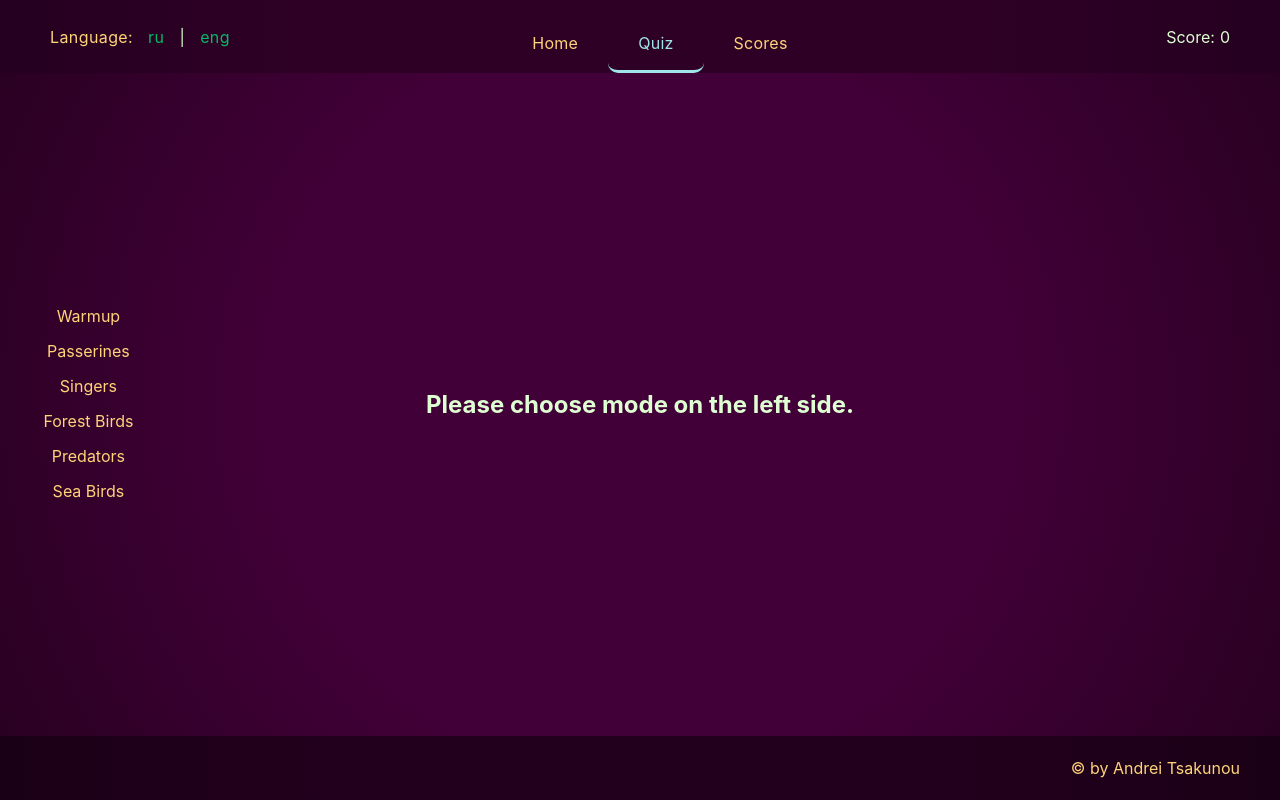
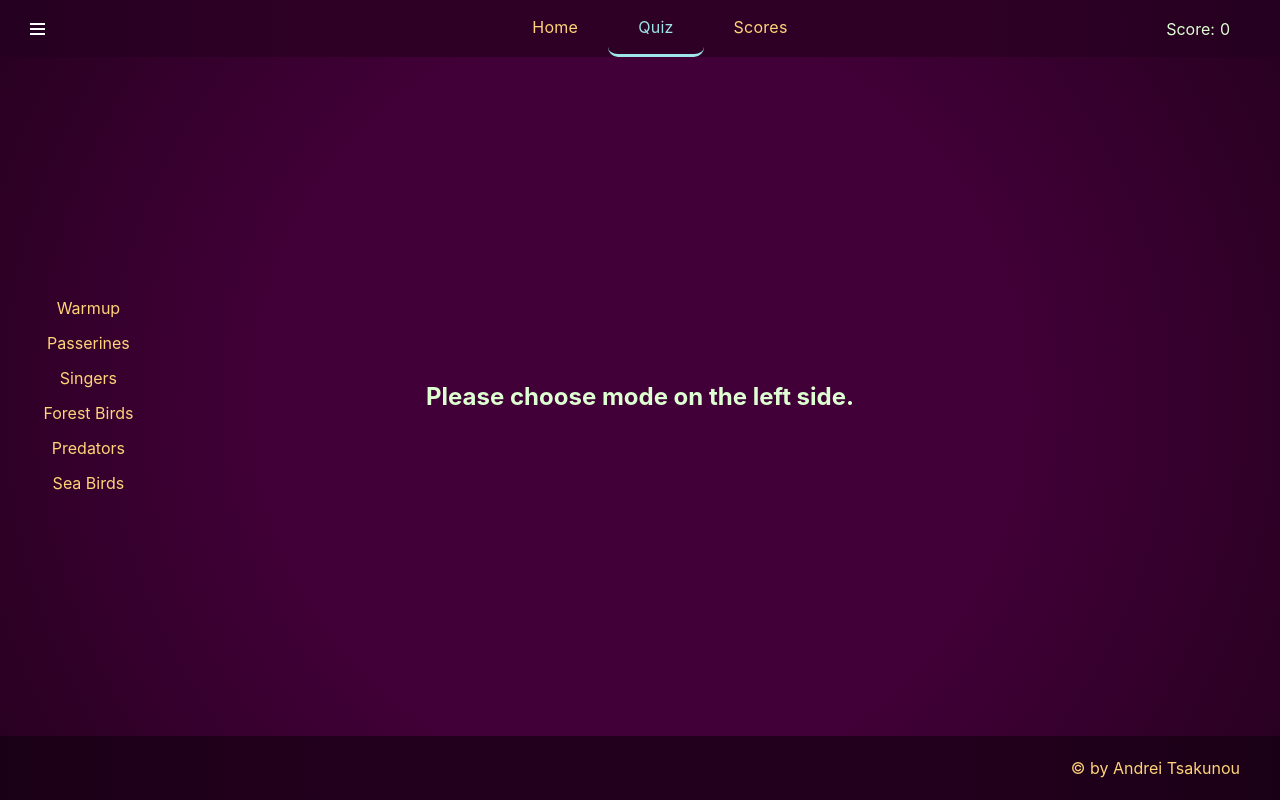
Before and after one commit to ts-andrey/23-react-projects, a React (Vite) app in the folder songbird/: page /quiz in a window 1280 px wide. Built offline with nearby package versions, Linux system fonts and the light colour scheme.

Commit message:
feat: add burger menu with some settings and fix some issues

```diff
--- a/songbird/src/components/header/Header.jsx
+++ b/songbird/src/components/header/Header.jsx
@@ -1,4 +1,4 @@
-import { NavLink } from 'react-router-dom';
+import { NavLink, useLocation } from 'react-router-dom';
 import { useStore } from '../../hook-store/store';
 
 import classes from './Header.module.css';
@@ -7,6 +7,7 @@ import { linkRouteText, resultScoreText } from './Header.langData';
 import HeaderMenu from './header-menu/HeaderMenu';
 
 export default function Header() {
+  const location = useLocation().pathname;
   const globalState = useStore()[0];
   const { scores, appLanguage } = globalState;
 
@@ -28,7 +29,17 @@ export default function Header() {
           </li>
         </ul>
       </nav>
-      <div className={classes['score__wrapper']}><span className={classes['score__margin']}>{resultScoreText[appLanguage]}</span><span>{scores}</span></div>
+      {location.includes('quiz')
+        ? (
+          <div className={classes['score__wrapper']}>
+            <span className={classes['score__margin']}>
+              {resultScoreText[appLanguage]}
+            </span>
+            <span>{scores}</span>
+          </div>
+        )
+        : null
+      }
     </header>
   )
 }
--- a/songbird/src/components/header/header-menu/HeaderMenu.jsx
+++ b/songbird/src/components/header/header-menu/HeaderMenu.jsx
@@ -1,37 +1,84 @@
+import { useState } from 'react';
 import { useLocation } from 'react-router-dom';
 import { useStore } from '../../../hook-store/store';
 
 import classes from './HeaderMenu.module.css';
 
-import { languageText } from './HeaderMenu.langData';
+import { appMode, languageText } from './HeaderMenu.langData';
 
 export default function HeaderMenu() {
+  const [isMenuOpen, setIsMenuOpen] = useState(false);
   const location = useLocation();
   const [globalState, dispatchAction] = useStore();
 
-  const { appLanguage } = globalState;
+  const { appLanguage, difficulty } = globalState;
 
   function changeLangHandler(event) {
     const language = event.target.innerText;
     dispatchAction('UPDATE_APP_DATA_LANG', { lang: language, route: location.pathname });
   }
 
+  function headerMenuHandler() {
+    setIsMenuOpen(prevState => !prevState);
+  }
+
+  function changeModeHandler(mode) {
+    dispatchAction('UPDATE_MODE', mode);
+  }
+
+  const headerMenuClassName = isMenuOpen ? `${classes['header-menu']} ${classes['header-menu_active']}` : classes['header-menu'];
+  const burgerMenuClassName = isMenuOpen ? `${classes['burger-menu']} ${classes['burger-menu_active']}` : classes['burger-menu'];
+
   return (
     <>
-      <ul className={classes['burger-menu']}>
+      <ul className={burgerMenuClassName} onClick={headerMenuHandler}>
         <li className={classes['burger-menu__line']}></li>
         <li className={classes['burger-menu__line']}></li>
         <li className={classes['burger-menu__line']}></li>
       </ul>
-      <ul className={classes['header-menu']}>
-        <li className={classes['lang__wrapper']}>
-          <span className={classes['lang__descr']}>{languageText[appLanguage]}</span>
-          <span className={classes['lang']} onClick={changeLangHandler}>ru</span>
-          <span className={classes['lang__margin']}>|</span>
-          <span className={classes['lang']} onClick={changeLangHandler}>eng</span>
+      <ul className={headerMenuClassName}>
+        <li className={classes['header-menu__item']}>
+          <span className={classes['option__descr']}>{languageText[appLanguage]}</span>
+          <div className={classes['option__wrapper']}>
+            <span className={appLanguage === 'ru'
+                ? `${classes['option']} ${classes['option_active']}`
+                : classes['option']} onClick={changeLangHandler}>ru</span>
+            <span className={classes['option__margin']}>|</span>
+            <span className={appLanguage === 'eng'
+                ? `${classes['option']} ${classes['option_active']}`
+                : classes['option']} onClick={changeLangHandler}>eng</span>
+          </div>
+        </li>
+        <li className={classes['header-menu__item']}>
+          <span className={classes['option__descr']}>{appMode.description[appLanguage]}</span>
+          <div className={classes['option__wrapper']}>
+            <span
+              className={difficulty === 'easy'
+                ? `${classes['option']} ${classes['option_active']}`
+                : classes['option']}
+              onClick={changeModeHandler.bind(null, 'easy')}>
+              {appMode.modes.easy[appLanguage]}
+            </span>
+            <span className={classes['option__margin']}>|</span>
+            <span
+              className={difficulty === 'normal'
+                ? `${classes['option']} ${classes['option_active']}`
+                : classes['option']}
+              onClick={changeModeHandler.bind(null, 'normal')}>
+              {appMode.modes.normal[appLanguage]}
+            </span>
+            <span className={classes['option__margin']}>|</span>
+            <span
+              className={difficulty === 'hard'
+                ? `${classes['option']} ${classes['option_active']}`
+                : classes['option']}
+              onClick={changeModeHandler.bind(null, 'hard')}>
+              {appMode.modes.hard[appLanguage]}
+            </span>
+          </div>
         </li>
       </ul>
-      <div className={classes['header-menu__overlay']}></div>
+      {isMenuOpen ? <div className={classes['header-menu__overlay']} onClick={headerMenuHandler}></div> : null}
     </>
   )
 }
--- a/songbird/src/components/header/header-menu/HeaderMenu.module.css
+++ b/songbird/src/components/header/header-menu/HeaderMenu.module.css
@@ -1,34 +1,192 @@
-ul{
+.burger-menu,
+.header-menu {
   list-style: none;
+  margin: 0;
 }
 
-.lang__wrapper {
+.burger-menu {
+  position: absolute;
+  left: 20px;
+  top: 50%;
+  transform: translateY(-50%);
+
+  z-index: 250;
+
+  padding: 10px;
+
+  display: flex;
+  flex-direction: column;
+  align-items: center;
+  justify-content: center;
+
+  transition: all .25s;
+}
+
+.burger-menu:hover {
+  cursor: pointer;
+}
+
+.burger-menu__line {
+  margin-bottom: 3px;
+  width: 15px;
+  height: 2px;
+
+  border-bottom: 2px solid white;
+
+  transition: all .25s;
+}
+
+.burger-menu__line:last-of-type {
+  margin-bottom: 0;
+}
+
+.burger-menu_active>.burger-menu__line {
+  margin-bottom: 0;
+}
+
+.burger-menu_active>.burger-menu__line:nth-of-type(1) {
+  transform: rotate(45deg) translateX(2px) translateY(1px);
+}
+
+.burger-menu_active>.burger-menu__line:nth-of-type(2) {
+  transform: rotate(-45deg);
+}
+
+.burger-menu_active>.burger-menu__line:nth-of-type(3) {
+  opacity: 0;
+}
+
+
+.header-menu {
+  position: absolute;
+  left: 40px;
+  top: 45px;
+
+  z-index: 200;
+
+  width: fit-content;
+  height: 0;
+
+  padding: 0;
+
+  display: flex;
+  flex-direction: column;
+  justify-content: center;
+  align-items: center;
+
+  overflow: hidden;
+
+  transition: all .25s;
+
+  border-radius: 2px;
+
+  background-color: #ffd478;
+}
+
+.header-menu_active {
+  width: fit-content;
+  height: 110px;
+
+  padding: 10px 20px;
+
+  overflow: visible;
+}
+
+.header-menu__item {
+  position: relative;
+  width: 100px;
+
+  display: flex;
+  justify-content: flex-end;
+
+  padding: 5px;
+
+  transition: all .25s;
+
+  margin-bottom: 10px;
+  border-radius: 3px;
+
+  color: #ffd478;
+  background-color: #000;
+}
+
+.header-menu__item:last-of-type {
+  margin-bottom: 0;
+}
+
+.header-menu__item:hover {
+  color: #04b964;
+  cursor: pointer;
+}
+
+.header-menu__item span {
+  color: inherit;
+}
+
+.header-menu__item:hover>.option__wrapper {
+  opacity: 1;
+  width: max-content;
+  transform: translateY(-50%) translateX(0px);
+}
+
+.option__wrapper {
   position: absolute;
   top: 50%;
-  left: 50px;
+  left: 0;
 
-  transform: translateY(-50%);
+  margin-left: 100px;
+
+  transform: translateY(-50%) translateX(-50px);
 
   letter-spacing: .4px;
+
+  display: flex;
+  align-items: center;
+
+  overflow: hidden;
+  width: 0;
+  opacity: 0;
+
+  transition: all 1.25s;
+
+  border-radius: 2px;
+
+  color: #000;
+  background-color: #eeeeee;
 }
 
-.lang__descr {
-  color: #ffd478;
+.option__descr {
   margin-right: 5px;
 }
 
-.lang__margin {
+.option__margin {
   margin: 0 5px;
 }
 
-.lang {
+.option {
   padding: 5px 10px;
-  color: #04b964;
 }
 
-.lang:hover {
-  color: #9ee4e9;
+.option_active {
+  color: #ff00ff !important;
+}
+
+.option:hover {
+  color: #04b964;
   cursor: pointer;
+}
+
+.header-menu__overlay {
+  position: absolute;
+  top: 0;
+  left: 0;
+
+  width: 100vw;
+  height: 100vh;
+
+  z-index: 190;
+
+  background-color: #000000c4;
 }
 
 
@@ -36,15 +194,15 @@ ul{
 @media screen and (max-width: 1200px) {}
 
 @media screen and (max-width: 860px) {
-  .lang__wrapper {
+  .option__wrapper {
     left: 20px;
   }
 
-  .lang__descr {
+  .option__descr {
     display: none;
   }
 
-  .lang {
+  .option {
     padding: 6px 5px;
   }
 }
@@ -54,11 +212,11 @@ ul{
     font-size: 13px;
   }
 
-  .lang__margin {
+  .option__margin {
     margin: 0 2px;
   }
 
-  .lang__wrapper {
+  .option__wrapper {
     left: 10px;
   }
 }
--- a/songbird/src/components/quiz/Quiz.jsx
+++ b/songbird/src/components/quiz/Quiz.jsx
@@ -12,7 +12,7 @@ export default function Quiz() {
   const [globalState, dispatchAction] = useStore();
   const location = useLocation().pathname;
 
-  const { isPlaying, questionNumber, isScoresGuarded, appLanguage } = globalState;
+  const { isPlaying, questionNumber, isScoresGuarded, appLanguage, difficulty } = globalState;
 
   useEffect(() => {
 
@@ -27,7 +27,7 @@ export default function Quiz() {
     dispatchAction('UNGUARD_SCORES')
     dispatchAction('UPDATE_QUESTION_DATA');
     dispatchAction('UPDATE_CURRENT_ROUTE', location);
-  }, [location, questionNumber, appLanguage]);
+  }, [location, questionNumber, appLanguage, difficulty]);
 
   return (
     <>
--- a/songbird/src/components/quiz/quiz-act/QuizAct.jsx
+++ b/songbird/src/components/quiz/quiz-act/QuizAct.jsx
@@ -13,6 +13,7 @@ const setAnswerClass = (isAnswerRight) => {
 
 const playAnswerSound = (isAnswerRight) => {
   const answerSound = new Audio(isAnswerRight ? correctSound : wrongSound);
+  isAnswerRight ? answerSound.volume = 1 : answerSound.volume = 0.4;
   answerSound.play();
 }
 
--- a/songbird/src/components/quiz/quiz-game/QuizGame.module.css
+++ b/songbird/src/components/quiz/quiz-game/QuizGame.module.css
@@ -11,7 +11,7 @@
   display: grid;
   justify-items: start;
   grid-template-columns: 100%;
-  grid-row: auto auto;
+  grid-template-rows: repeat(2, auto);
 }
 
 .button-wrapper {
--- a/songbird/src/components/quiz/quiz-game/end-round-modal/EndRoundModal.langData.jsx
+++ b/songbird/src/components/quiz/quiz-game/end-round-modal/EndRoundModal.langData.jsx
@@ -1,11 +1,11 @@
 export const endRoundHeaderText = {
   eng: 'Congratulations! You just finished this section of questions!',
-  ru: 'Поздравляю Вас с окончанием текущей секции вопросов!',
+  ru: 'Поздравляю Вас с окончанием текущего раунда!',
 }
 
 export const endRoundSubheaderText = {
-  eng: 'Please consider your next options. Would you like to continue playing (untill the end of the next round) or finish the game?',
-  ru: 'Пожалуйста обдумайте свои дальнейшие возможности. Вы можете продолжить играть (до конца следующего раунда) или закончить игру.',
+  eng: 'Would you like to continue playing (till the end of the next round) or finish the game?',
+  ru: 'Вы можете продолжить играть (до конца следующего раунда) или закончить игру.',
 }
 
 export const btnContinueText = {
--- a/songbird/src/hook-store/question-store.jsx
+++ b/songbird/src/hook-store/question-store.jsx
@@ -19,8 +19,10 @@ export const configureQuestionStore = () => {
       return ({ questionData: { randomAnswers, correctAnswer, correctAnswerNumber } })
     },
 
-    SET_DIFFICULTY: (state, mode) => ({ answerAmount: GAME_MODES[mode] })
+    SET_DIFFICULTY: (state, mode) => ({ answerAmount: GAME_MODES[mode] }),
+
+    UPDATE_MODE: (state, newMode) => ({ difficulty: newMode, answerAmount: GAME_MODES[newMode] }),
   }
 
-  initStore(actions, { questionNumber: 0, questionData: undefined, answerAmount: GAME_MODES.easy })
+  initStore(actions, { questionNumber: 0, questionData: undefined, difficulty: 'easy', answerAmount: GAME_MODES.easy })
 }
```
Also changed, not shown: songbird/src/components/header/header-menu/HeaderMenu.langData.jsx (+21 -0 lines).
